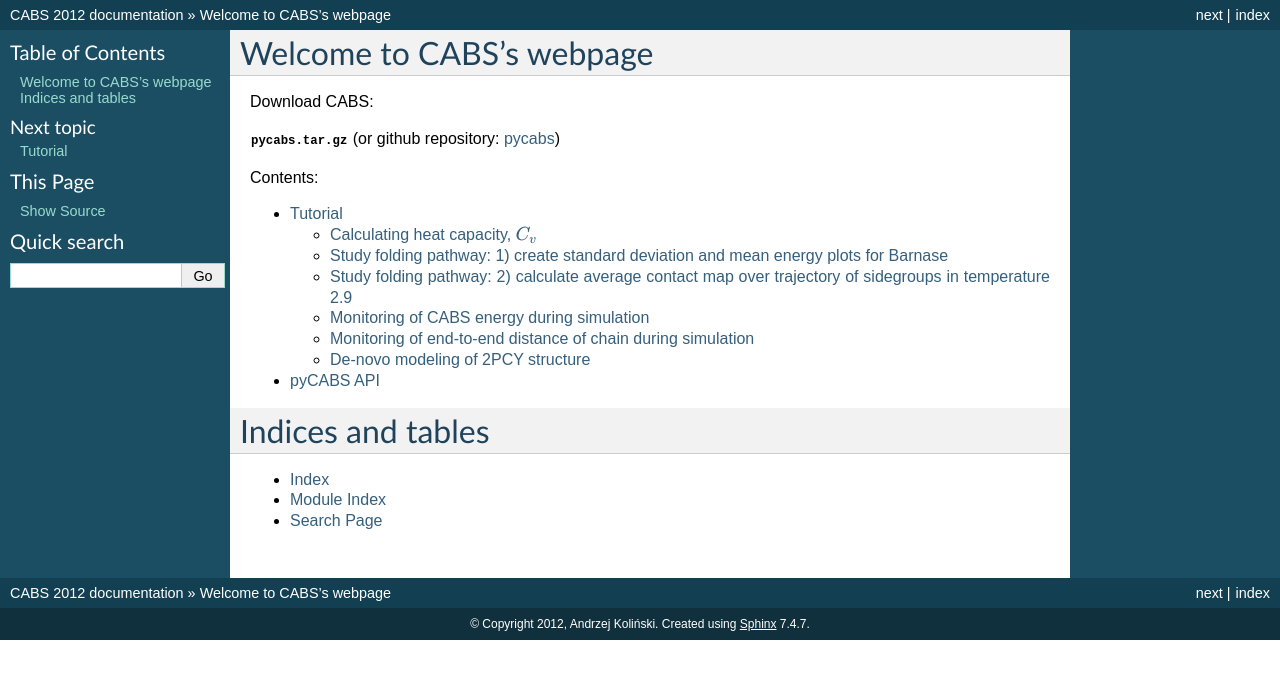
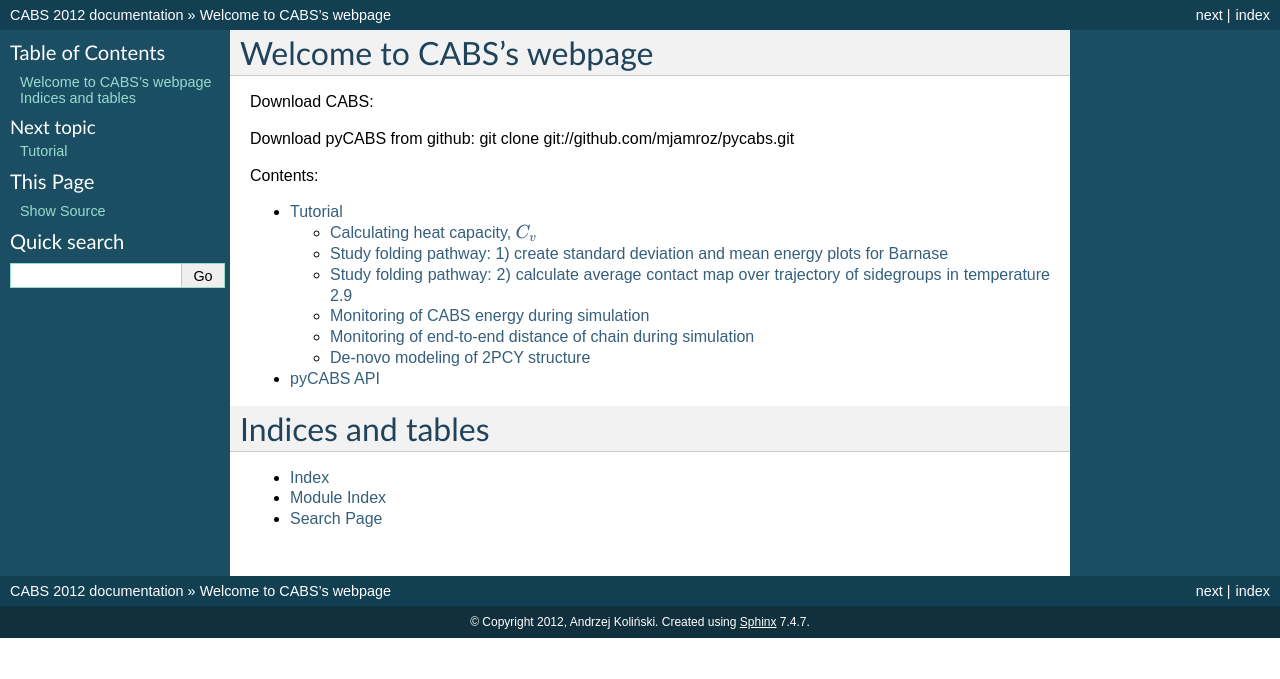
Before and after one commit to mjamroz/pycabs, a Sphinx documentation site: the page built from doc/index.rst, in a window 1280 px wide. Shown: the top 679 px of the page. Built offline with Sphinx 7.4.7, drawn with Linux system fonts in a browser that asks for light colours; formulas are drawn with MathJax 3.

Commit message:
trax del

```diff
--- a/doc/index.rst
+++ b/doc/index.rst
@@ -8,7 +8,7 @@
 
 Download CABS:
 
-:download:`pycabs.tar.gz <../pycabs.tar.gz>` (or github repository: `pycabs <https://github.com/mjamroz/pycabs>`_)
+Download pyCABS from github: git clone git://github.com/mjamroz/pycabs.git
 
 
 Contents:
```
Also changed, not shown: 8 other files.
